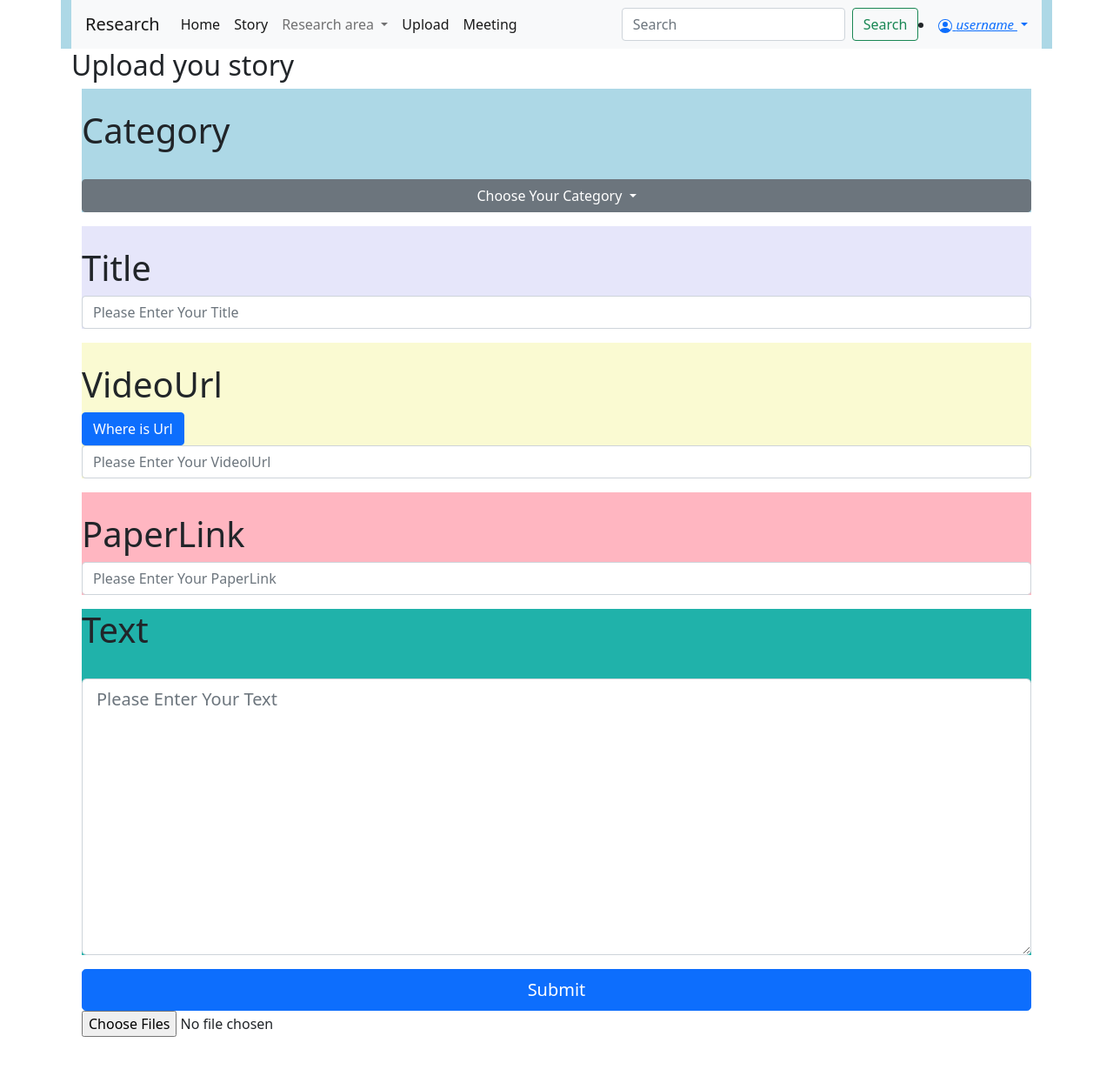
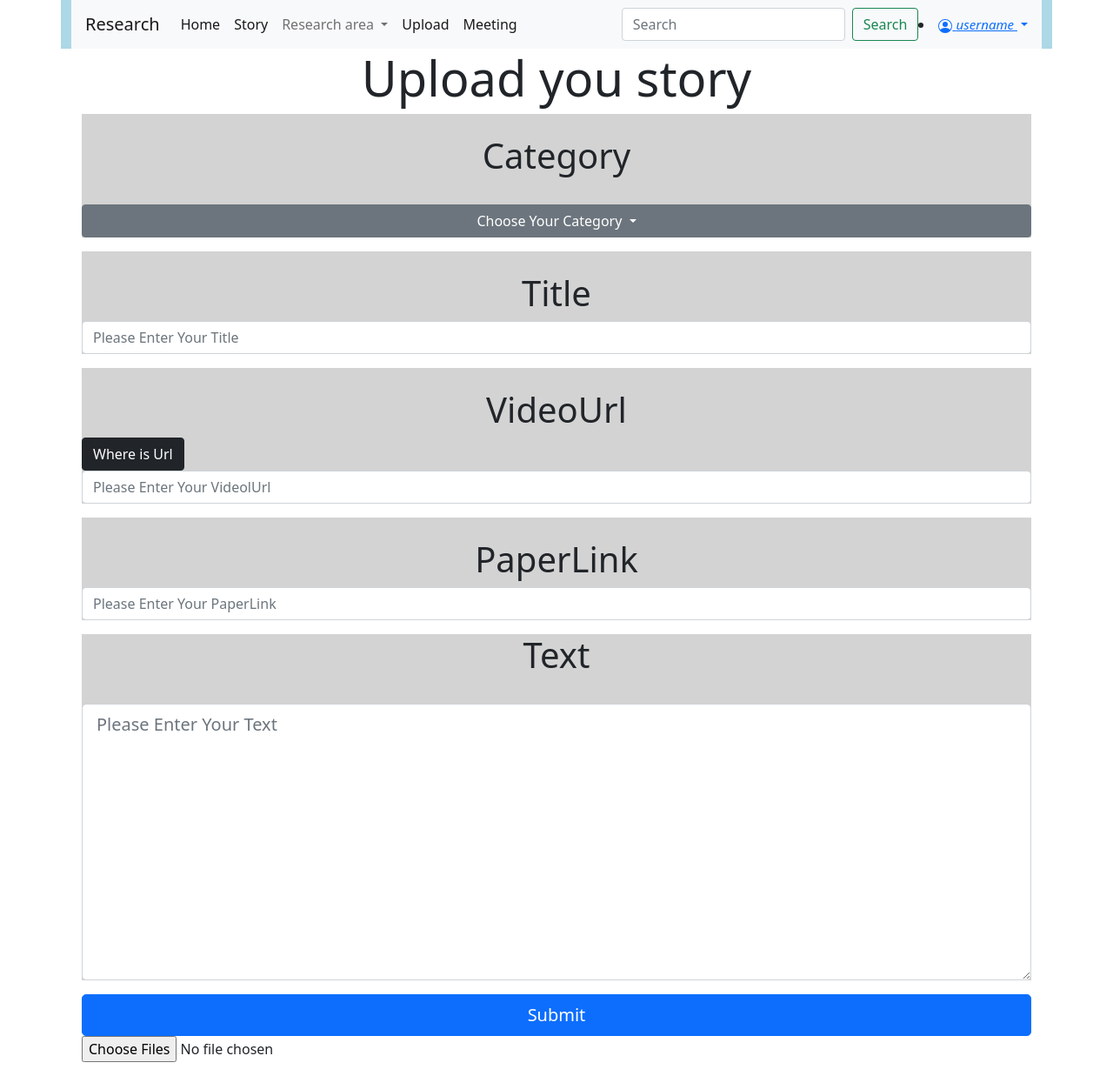
Before and after one commit to zhenxianglin/ResearchStory, a Django app: page /story/upload/ in a window 1280 px wide. Shown: the whole page at 87% size. Before the commit the page ends 1192 px from the top, so only its background shows below. Run offline with Django 3.2, Linux system fonts and the light colour scheme; some libraries are stand-ins or nearby versions.

Commit message:
update.html

```diff
--- a/templates/upload.html
+++ b/templates/upload.html
@@ -42,7 +42,7 @@
 
   <!-- optionally if you need translation for your language then include the locale file as mentioned below (replace LANG.js with your language locale) -->
   <script src="https://cdn.jsdelivr.net/gh/kartik-v/bootstrap-fileinput@5.2.2/js/locales/LANG.js"></script>
-    <h2>Upload you story</h2>
+    <h2 class="display-4 text-center">Upload you story</h2>
 
 {% endblock header %}
 
@@ -54,9 +54,9 @@
 {#    {% csrf_token %}#}
 <!-- 名字，类别-->
 <div class="container">
-  <div class="form-group"style="background-color: lightblue" >
+  <div class="form-group"style="background-color: lightgray" >
     <label class="control-label" ></label>
-    <h3 class="display-6 text-left ">Category</h3>
+    <h3 class="display-6 text-center ">Category</h3>
     <br>
     <div class="btn-group btn-block">
       <button type="button"  class="btn btn-secondary dropdown-toggle " data-toggle="dropdown" data-display="static" aria-haspopup="true" aria-expanded="false">
@@ -71,17 +71,17 @@
       </div>
     </div>
   </div>
-  <div class="form-group" style="background-color: lavender">
+  <div class="form-group" style="background-color: lightgray">
     <label class="control-label"></label>
-    <h3 class="display-6 text-left ">Title</h3>
+    <h3 class="display-6 text-center ">Title</h3>
       <form method="post" action="{% url 'Story:upload' %}" class="form">
           {% csrf_token %}
     <input class="form-control" type="text" placeholder="Please Enter Your Title" />
   </div>
-  <div class="form-group" style="background-color: lightgoldenrodyellow">
+  <div class="form-group" style="background-color: lightgray">
     <label class="control-label"></label>
-    <h3 class="display-6 text-left ">VideoUrl</h3>
-    <button class="btn btn-primary" data-toggle="modal" data-target="#myModal">
+    <h3 class="display-6 text-center ">VideoUrl</h3>
+    <button class="btn btn-dark" data-toggle="modal" data-target="#myModal">
       Where is Url
     </button>
     <!-- Modal -->
@@ -104,14 +104,14 @@
 
     <input class="form-control" type="text" placeholder="Please Enter Your VideolUrl" />
   </div>
-  <div class="form-group" style="background-color: lightpink">
+  <div class="form-group" style="background-color: lightgray">
     <label class="control-label"></label>
-    <h3 class="display-6 text-left ">PaperLink</h3>
+    <h3 class="display-6 text-center ">PaperLink</h3>
     <input class="form-control" type="text" placeholder="Please Enter Your PaperLink" />
   </div>
 
-  <div class="form-group" style="background-color: lightseagreen">
-    <h3 class="display-6 text-left ">Text</h3>
+  <div class="form-group" style="background-color: lightgray">
+    <h3 class="display-6 text-center ">Text</h3>
     <label class="control-label"></label>
   <div class="input-group input-group-lg">
     <textarea class="form-control" aria-label="With textarea" rows="10" placeholder="Please Enter Your Text"></textarea>
```
